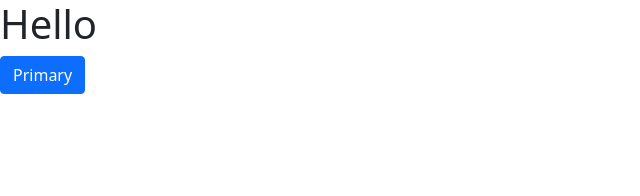
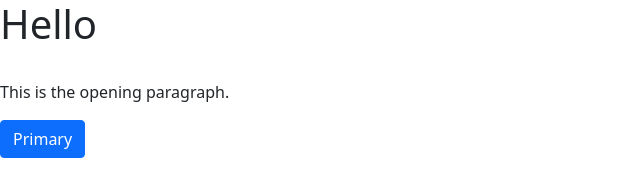
Before and after one commit to BARLOW-DEV/DOM, a plain HTML site: page index.html in a window 1280 px wide. Shown: the whole page, without its empty margins (0-640 px from the left). Drawn offline with nearby package versions, Linux system fonts and the light colour scheme.

Commit message:
added intro paragraph

```diff
--- a/index.html
+++ b/index.html
@@ -17,6 +17,8 @@
 
 <body>
   <h1>Hello</h1>
+  <br>
+  <p>This is the opening paragraph.</p>
   <button type="button" class="btn btn-primary">Primary</button>
     <script src="index.js"></script>
     <script src="https://cdn.jsdelivr.net/npm/bootstrap@5.1.3/dist/js/bootstrap.bundle.min.js" integrity="sha384-ka7Sk0Gln4gmtz2MlQnikT1wXgYsOg+OMhuP+IlRH9sENBO0LRn5q+8nbTov4+1p" crossorigin="anonymous"></script>
```
